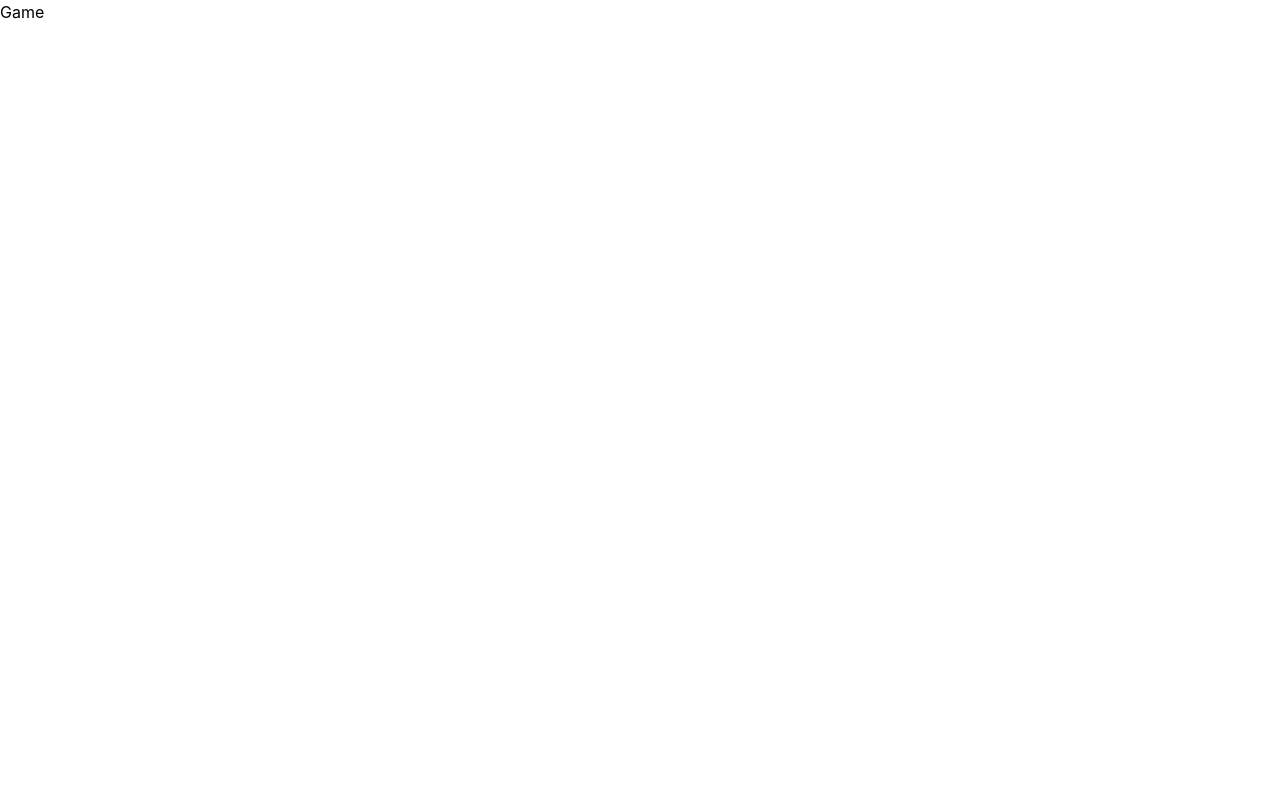
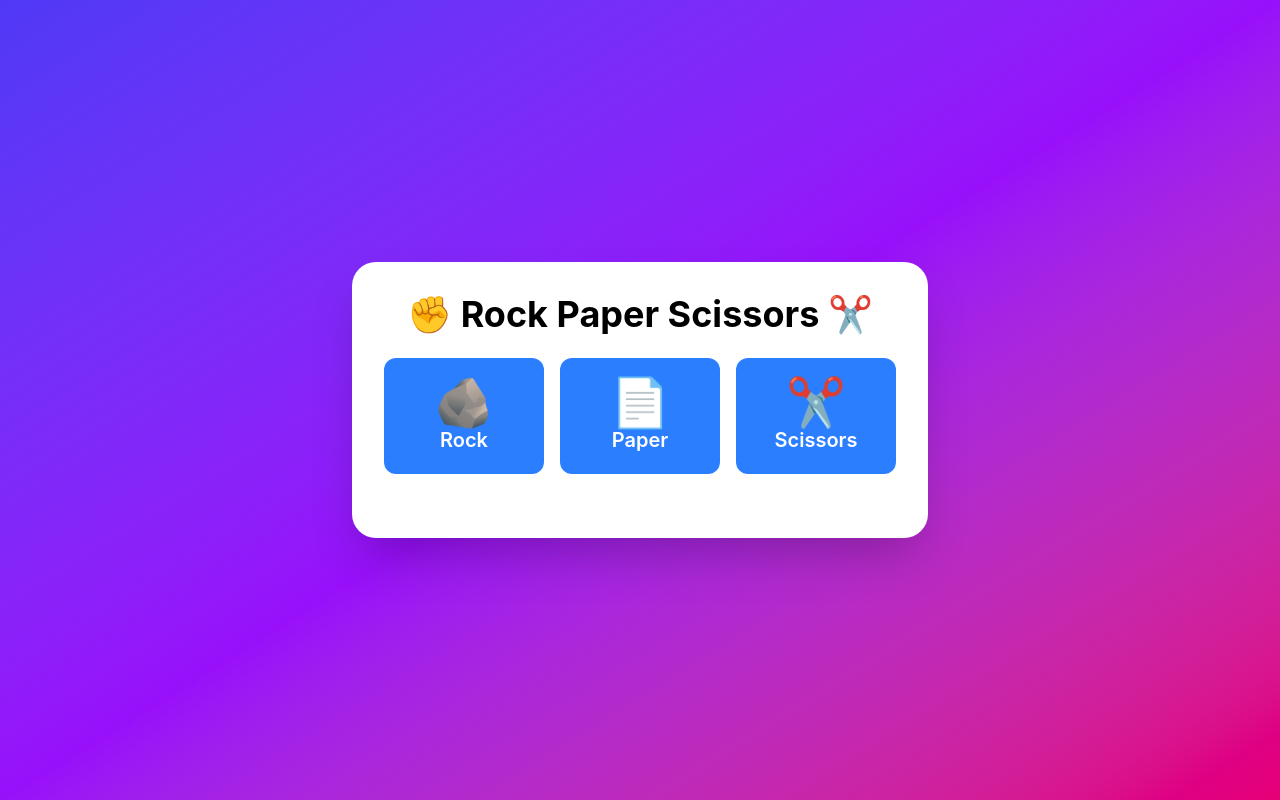
Before and after one commit to adarshadumre123/institute-frontend, a React (Vite) app: page /game in a window 1280 px wide. Built offline with nearby package versions, Linux system fonts and the light colour scheme.

Commit message:
add and modified files

```diff
--- a/src/pages/Game.jsx
+++ b/src/pages/Game.jsx
@@ -1,9 +1,110 @@
-import React from 'react'
+import { useState } from "react";
 
-const Game = () => {
+const choices = [
+  { name: "Rock", emoji: "🪨" },
+  { name: "Paper", emoji: "📄" },
+  { name: "Scissors", emoji: "✂️" },
+];
+
+export default function App() {
+  const [userChoice, setUserChoice] = useState(null);
+  const [computerChoice, setComputerChoice] = useState(null);
+  const [result, setResult] = useState("");
+  const [userScore, setUserScore] = useState(0);
+  const [computerScore, setComputerScore] = useState(0);
+
+  const playGame = (choice) => {
+    const random =
+      choices[Math.floor(Math.random() * choices.length)];
+
+    setUserChoice(choice);
+    setComputerChoice(random);
+
+    if (choice.name === random.name) {
+      setResult("🤝 It's a Draw!");
+      return;
+    }
+
+    if (
+      (choice.name === "Rock" && random.name === "Scissors") ||
+      (choice.name === "Paper" && random.name === "Rock") ||
+      (choice.name === "Scissors" && random.name === "Paper")
+    ) {
+      setResult("🎉 You Win!");
+      setUserScore((prev) => prev + 1);
+    } else {
+      setResult("😢 Computer Wins!");
+      setComputerScore((prev) => prev + 1);
+    }
+  };
+
+  const resetGame = () => {
+    setUserChoice(null);
+    setComputerChoice(null);
+    setResult("");
+    setUserScore(0);
+    setComputerScore(0);
+  };
+
   return (
-    <div>Game</div>
-  )
+    <div className="min-h-screen bg-linear-to-br from-indigo-600 via-purple-600 to-pink-600 flex items-center justify-center p-5">
+      <div className="bg-white rounded-3xl shadow-2xl p-8 w-full max-w-xl">
+
+        <h1 className="text-4xl font-bold text-center mb-6">
+          ✊ Rock Paper Scissors ✂️
+        </h1>
+
+        <div className="grid grid-cols-3 gap-4 mb-8">
+          {choices.map((item) => (
+            <button
+              key={item.name}
+              onClick={() => playGame(item)}
+              className="bg-blue-500 hover:bg-blue-600 text-white rounded-xl p-5 transition text-xl font-semibold"
+            >
+              <div className="text-5xl">{item.emoji}</div>
+              <div>{item.name}</div>
+            </button>
+          ))}
+        </div>
+
+        {(userChoice || computerChoice) && (
+          <div className="text-center space-y-4">
+
+            <div className="grid grid-cols-2 gap-5">
+
+              <div className="bg-gray-100 rounded-xl p-4">
+                <h2 className="font-bold mb-2">You</h2>
+                <div className="text-6xl">{userChoice?.emoji}</div>
+                <p>{userChoice?.name}</p>
+              </div>
+
+              <div className="bg-gray-100 rounded-xl p-4">
+                <h2 className="font-bold mb-2">Computer</h2>
+                <div className="text-6xl">{computerChoice?.emoji}</div>
+                <p>{computerChoice?.name}</p>
+              </div>
+
+            </div>
+
+            <h2 className="text-2xl font-bold text-purple-700">
+              {result}
+            </h2>
+
+            <div className="flex justify-center gap-10 text-xl font-bold">
+              <p>🙋 You: {userScore}</p>
+              <p>💻 Computer: {computerScore}</p>
+            </div>
+
+            <button
+              onClick={resetGame}
+              className="mt-4 bg-red-500 hover:bg-red-600 text-white px-6 py-3 rounded-xl"
+            >
+              Reset Game
+            </button>
+
+          </div>
+        )}
+      </div>
+    </div>
+  );
 }
-
-export default Game
--- a/src/pages/JoinExam.jsx
+++ b/src/pages/JoinExam.jsx
@@ -1,38 +1,4 @@
-// import axios from 'axios';
-// import React, { useEffect, useState } from 'react'
-// import { toast } from 'sonner';
 
-
-// const JoinExam = () => {
-//     const[data,setData]=useState([]);
-//     const getAllExam=async()=>{
-//         const token = localStorage.getItem("token")
-//         try {
-//             const res = await axios.get("http://localhost:8000/api/v1/question/getAllQuestion",{
-//                  headers: {
-//                         Authorization: `Bearer ${token}`
-//                     }
-//             })
-//             setData(res.data.question)
-//         } catch (error) {
-//             toast.error("unable to find exam questions")
-//         }
-//     }
-
-//   return (
-//     <div>
-//         {
-//   data?.map((question) => (
-//     <div key={question._id}>
-//       {question.question}
-//     </div>
-//   ))
-// }
-//     </div>
-//   )
-// }
-
-// export default JoinExam
 
 
 import axios from "axios";
@@ -41,6 +7,7 @@ import { toast } from "sonner";
 
 const JoinExam = () => {
   const [data, setData] = useState([]);
+  const [answers, setAnswers] = useState({});
 
   const getAllExam = async () => {
     const token = localStorage.getItem("token");
@@ -57,6 +24,7 @@ const JoinExam = () => {
 
       setData(res.data.questions);
     } catch (error) {
+      console.log(error);
       toast.error("Unable to find exam questions");
     }
   };
@@ -65,13 +33,78 @@ const JoinExam = () => {
     getAllExam();
   }, []);
 
+  const handleOptionChange = (questionId, option) => {
+    setAnswers({
+      ...answers,
+      [questionId]: option,
+    });
+  };
+
+  const handleSubmit = () => {
+    console.log("Selected Answers:", answers);
+    toast.success("Exam submitted successfully");
+  };
+
   return (
-    <div>
-      {data.map((question) => (
-        <div key={question._id}>
-          {question.set}
+    <div className="min-h-screen bg-gray-100 py-10">
+      <div className="max-w-4xl mx-auto px-4">
+
+        {/* Heading */}
+        <div className="bg-white p-6 rounded-xl shadow-md mb-8">
+          <h1 className="text-3xl font-bold text-center text-blue-600">
+            Online Examination
+          </h1>
+          <p className="text-center text-gray-500 mt-2">
+            Answer all questions before submitting.
+          </p>
         </div>
-      ))}
+
+        {/* Questions */}
+        <div className="space-y-6">
+          {data?.map((question, index) => (
+            <div
+              key={question._id}
+              className="bg-white p-6 rounded-xl shadow-md"
+            >
+              <h2 className="font-semibold text-lg mb-4">
+                Q{index + 1}. {question.question}
+              </h2>
+
+              <div className="space-y-3">
+                {question.options?.map((option, i) => (
+                  <label
+                    key={i}
+                    className="flex items-center gap-3 p-3 border rounded-lg hover:bg-gray-50 cursor-pointer"
+                  >
+                    <input
+                      type="radio"
+                      name={question._id}
+                      value={option}
+                      checked={answers[question._id] === option}
+                      onChange={() =>
+                        handleOptionChange(question._id, option)
+                      }
+                    />
+                    <span>{option}</span>
+                  </label>
+                ))}
+              </div>
+            </div>
+          ))}
+        </div>
+
+        {/* Submit Button */}
+        {data.length > 0 && (
+          <div className="mt-8 text-center">
+            <button
+              onClick={handleSubmit}
+              className="bg-blue-600 hover:bg-blue-700 text-white px-8 py-3 rounded-lg font-semibold"
+            >
+              Submit Exam
+            </button>
+          </div>
+        )}
+      </div>
     </div>
   );
 };
```
